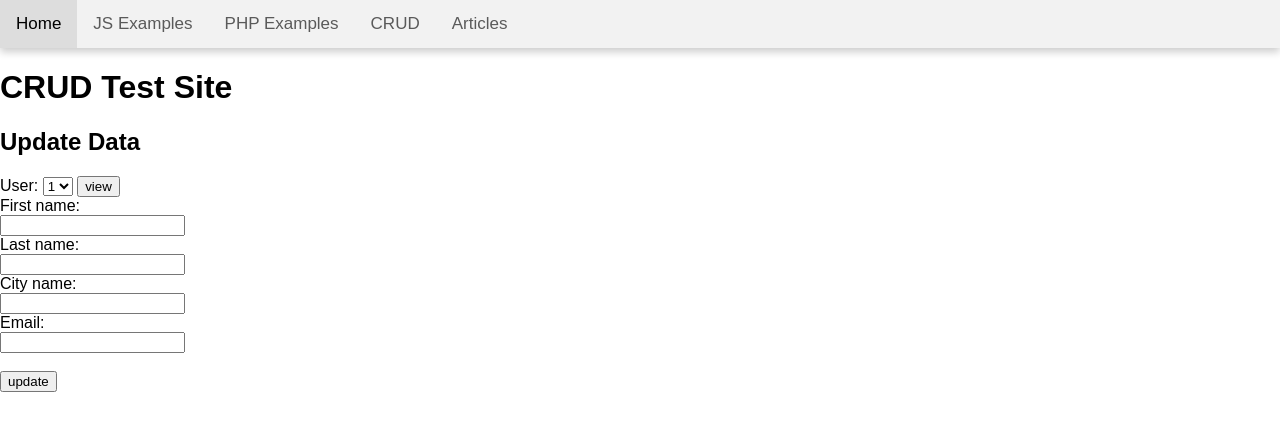
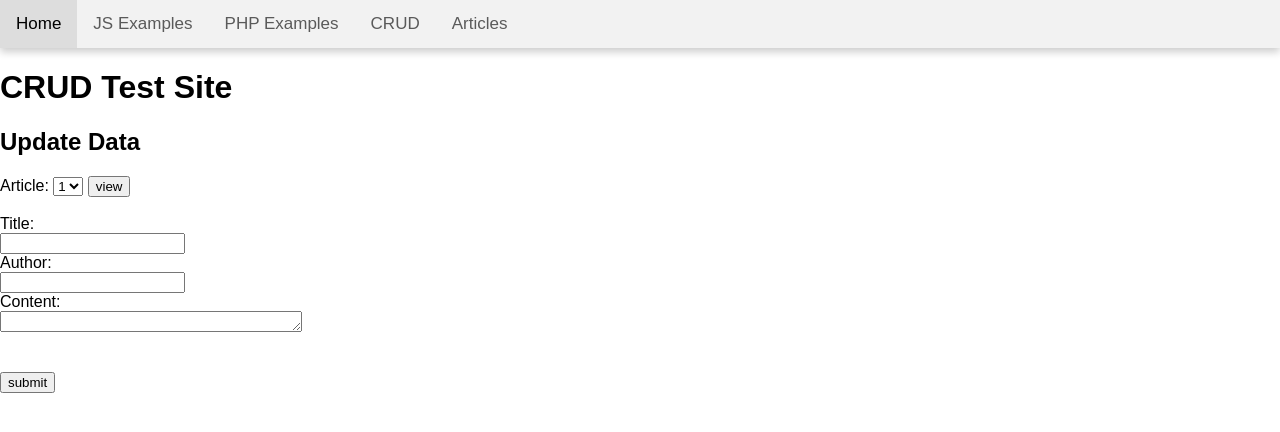
Before and after one commit to George-Went/WebsiteExperimentation, a PHP site: page /Articles/update.php in a window 1280 px wide. Shown: the top 432 px of the page. Run offline with PHP 8.4, Linux system fonts and the light colour scheme; tables that the repository leaves empty or names only in its code hold one stand-in row (values such as "Sample post"); data that the repository does not hold is empty.

Commit message:
update function errors need adressing

```diff
--- a/Experimental/Articles/functions.php
+++ b/Experimental/Articles/functions.php
@@ -1,5 +1,12 @@
 <?php
 include "config.php";
+
+
+
+// All of the below functions still rely on a form to function, however instead
+// of the form sending a instuction to a php script via an "action=", the php
+// code waits for a trigger to be pulled via the  if(isset($_POST['submit_id']))
+
 
 // ---------------------------------------------------------------------------
 // DISPLAY ALL DATA
@@ -39,7 +46,7 @@ function showAllData() {
 function showId() {
    // takes data from a database and displays certian rows based on the 'id' selected
       global $connection; // alllows $connection to be used across config.php and functions.php
-      $query = "SELECT * FROM Contacts";
+      $query = "SELECT * FROM articles";
 
       $result = mysqli_query($connection, $query);// sends sql query to database
 
@@ -60,15 +67,14 @@ function showId() {
 // ---------------------------------------------------------------------------
 function showIdData() {
 
-   // $id = $_POST['id'];
-   // echo id;
+
 global $connection; // alllows $connection to be used across config.php and functions.php
    if(isset($_POST['submit_id']))  // if the submit value 'save' is selected (is submit button pressed)
    {
 
       $id = $_POST['id'];
 
-      $query = "SELECT * FROM Contacts WHERE id = '$id' ";
+      $query = "SELECT * FROM articles WHERE id = '$id' ";
 
       $result = mysqli_query($connection, $query);// sends sql query to database
 
@@ -85,11 +91,17 @@ global $connection; // alllows $connection to be used across config.php and func
          $date_created = $row['date_created'];
 
          echo $id . " ";
-         echo $first_name . " ";
-         echo $last_name . " ";
-         echo $city_name . " ";
-         echo $email . " ";
-         echo "<br>";
+         echo $title . " ";
+         echo $author . " ";
+         echo $content . " ";
+         echo $date_created . " ";
+         echo "end of 'ShowIdData";
+         echo "</br>";
+
+         // function show_title() {
+         //    return $title;
+         // }
+
 
       }
    }
@@ -150,14 +162,12 @@ function updateRow() {
       $content = $row['content'];
       $date_created = $row['date_created'];
 
-      $first_name = mysqli_real_escape_string($connection, $first_name);
-      $last_name = mysqli_real_escape_string($connection, $last_name);
-      $city_name = mysqli_real_escape_string($connection, $city_name);
-      $email = mysqli_real_escape_string($connection, $email);
+      $title = mysqli_real_escape_string($connection, $title);
+      $author = mysqli_real_escape_string($connection, $author);
+      $content = mysqli_real_escape_string($connection, $content);
 
-
-      $query = "INSERT INTO Contacts(first_name, last_name, city_name, email) ";
-      $query .= "VALUES ('$first_name', '$last_name', '$city_name', '$email')"; // .= concatonates (adds on the end) onto existing values (same as += in js)
+      $query = "INSERT INTO articles(title, author, content) ";
+      $query .= "VALUES ('$title', '$author', '$content')"; // .= concatonates (adds on the end) onto existing values (same as += in js)
 
       echo $query;
 
@@ -178,7 +188,7 @@ function deleteRows() {
    $id = $_POST['id'];
 
    // building sql query
-   $query = "DELETE FROM users  ";
+   $query = "DELETE FROM articles  ";
    $query .= "WHERE id = '$id' ";
 
    echo $query;
--- a/Experimental/Articles/scripts/createTable.php
+++ b/Experimental/Articles/scripts/createTable.php
@@ -22,7 +22,7 @@ $sql = "CREATE TABLE IF NOT EXISTS $table_name (
   	`title` varchar(255) NOT NULL,
   	`author` varchar(255) NOT NULL,
   	`content` varchar(255) NOT NULL,
-  	`created` datetime NOT NULL DEFAULT CURRENT_TIMESTAMP,
+  	`date_created` datetime NOT NULL DEFAULT CURRENT_TIMESTAMP,
 	PRIMARY KEY (`id`)
 )";
 
--- a/Experimental/Articles/update.php
+++ b/Experimental/Articles/update.php
@@ -20,7 +20,7 @@
 
       <div class = form>
          <form method=post action=update.php>
-         User:
+         Article:
          <select name="id" id="id">
             <!-- <option value="id" selected="selected">Select User</option> -->
             <?php
@@ -30,24 +30,24 @@
          <input type="submit" name="submit_id" value="view">
       </div>
 
+      <br>
       <div class="form">
          <?php
             showIdData();
          ?>
          <form method="post" action="update.php">
-         First name:<br>
-         <input type="text" name="first_name" value="<?php echo $first_name;?>">
+         Title:<br>
+         <input type="text" name="title" value=<?php   ?> >
          <br>
-         Last name:<br>
-         <input type="text" name="last_name" value="">
+         Author:<br>
+         <input type="text" name="author" <?php echo showIdData().$author; ?>>
          <br>
-         City name:<br>
-         <input type="text" name="city_name" value="">
+         Content:<br>
+         <textarea type="text" name="content" rows="1" cols="35">
+         </textarea>
          <br>
-         Email:<br>
-         <input type="email" name="email" value="">
          <br><br>
-         <input type="submit" name="save" value="update">
+         <input type="submit" name="save" value="submit">
       </div>
 
 
```
